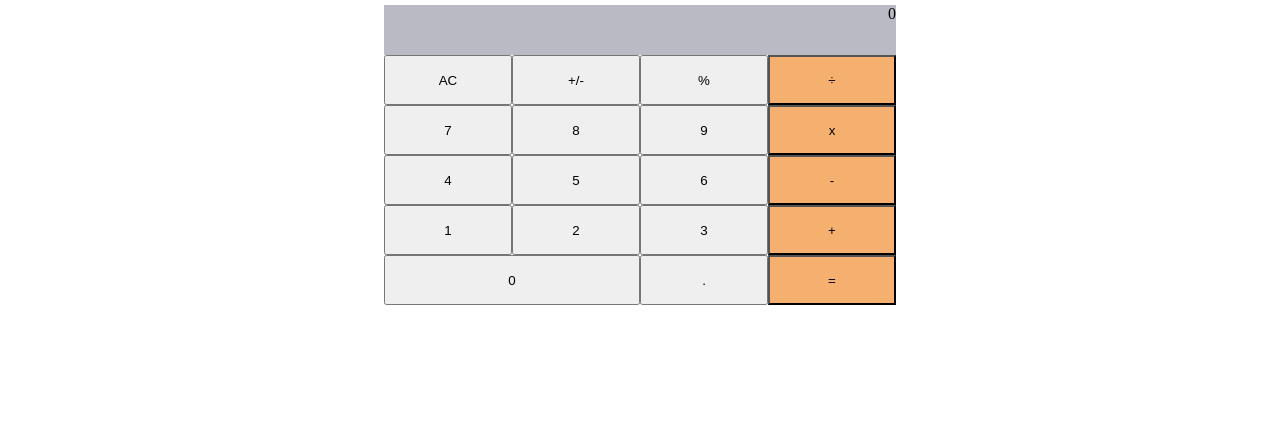
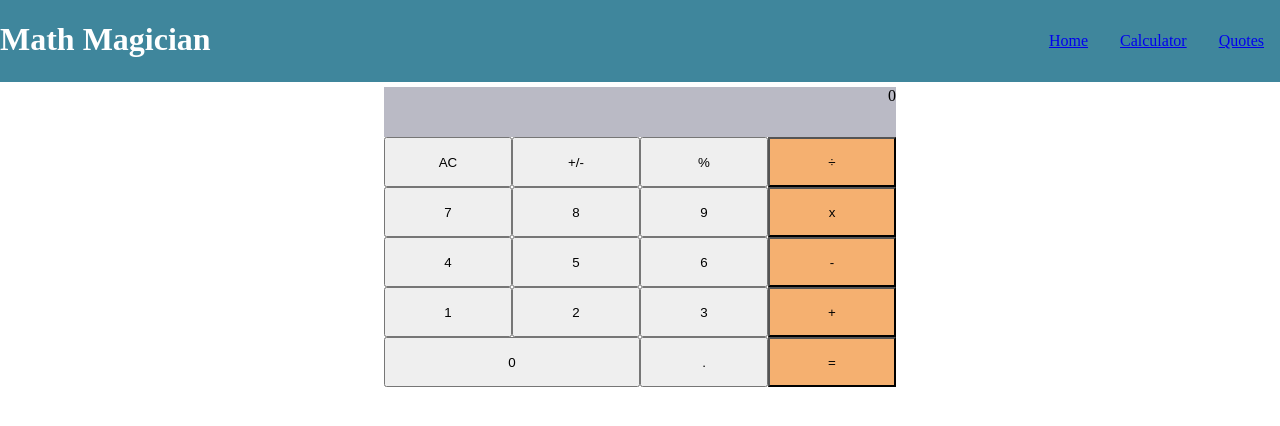
Before and after one commit to basnetlaxmi/math-magician-react, a React (Create React App) app: page / in a window 1280 px wide. Shown: the top 426 px of the page. Built offline with nearby package versions, Linux system fonts and the light colour scheme.

Commit message:
Add home,quote,navbar component

```diff
--- a/src/App.css
+++ b/src/App.css
@@ -1,6 +1,11 @@
 body {
   margin: auto;
+
+}
+
+.calc-container {
   width: 40%;
+  margin: auto;
 }
 
 .screen {
@@ -32,3 +37,21 @@
   width: 25%;
   height: 50px;
 }
+
+.menu {
+  display: flex;
+  justify-content: space-between;
+  background-color:#3f869c;
+  width:100%;
+  color: white;
+}
+
+.menu ul {
+  display: flex;
+  list-style: none;
+
+}
+
+.menu li {
+  margin: 1rem
+}
--- a/src/App.js
+++ b/src/App.js
@@ -2,11 +2,13 @@
 import React from 'react';
 import './App.css';
 import Calculator from './components/Calculator';
+import Navbar from './components/Navbar';
 
 class App extends React.Component {
   render() {
     return (
       <div>
+        <Navbar />
         <Calculator />
       </div>
     );
--- /dev/null
+++ b/src/components/Navbar.js
@@ -0,0 +1,19 @@
+import React from 'react';
+
+function Navbar() {
+  return (
+    <div className="menu">
+
+      <div>
+        <h1>Math Magician</h1>
+      </div>
+      <ul>
+        <li><a href="#">Home</a></li>
+        <li><a href="#">Calculator</a></li>
+        <li><a href="#">Quotes</a></li>
+      </ul>
+    </div>
+  );
+}
+
+export default Navbar;
```
Also changed, not shown: src/components/Home.js (added, +37 -0 lines), src/components/Quotes.js (added).
